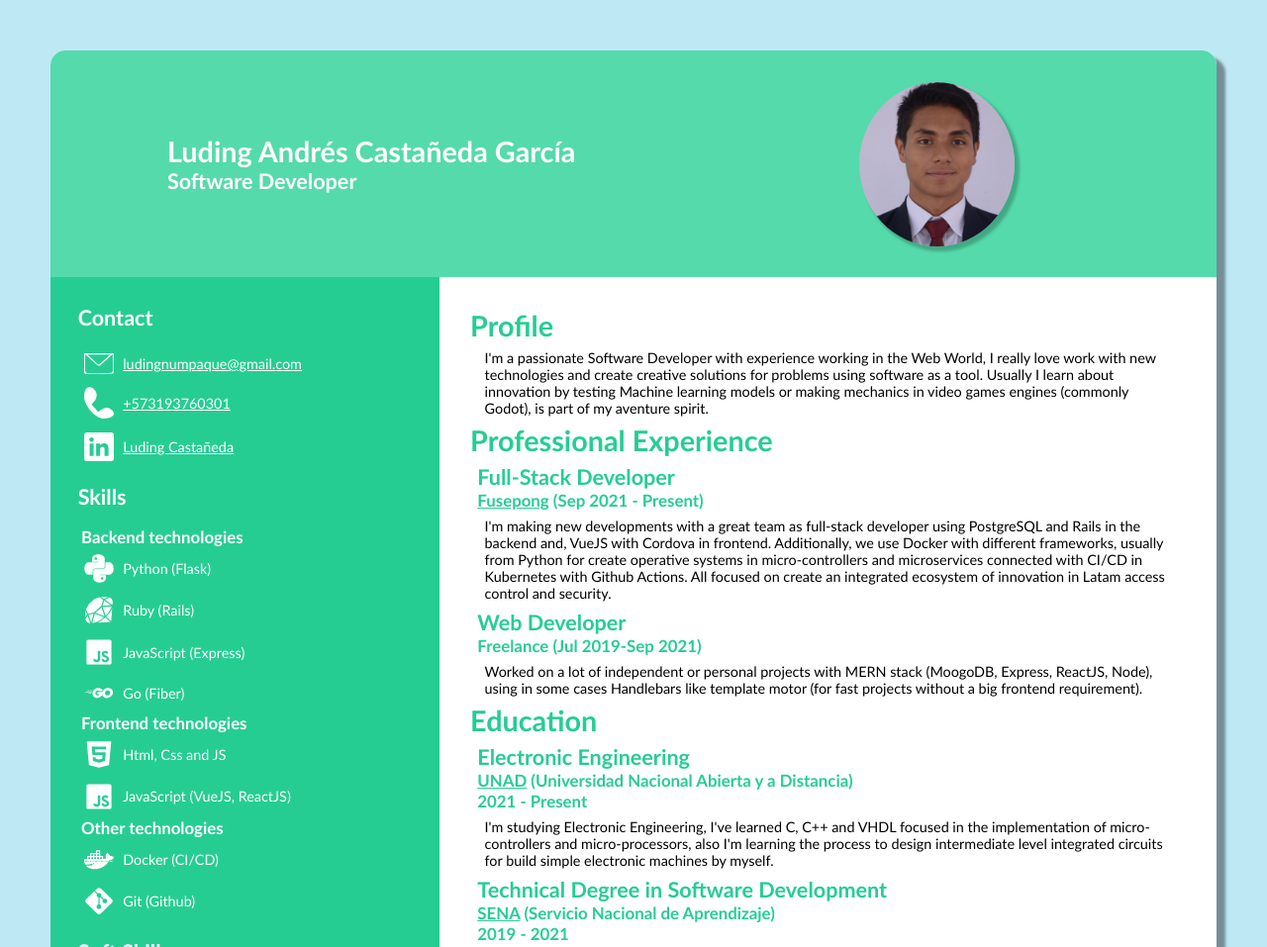
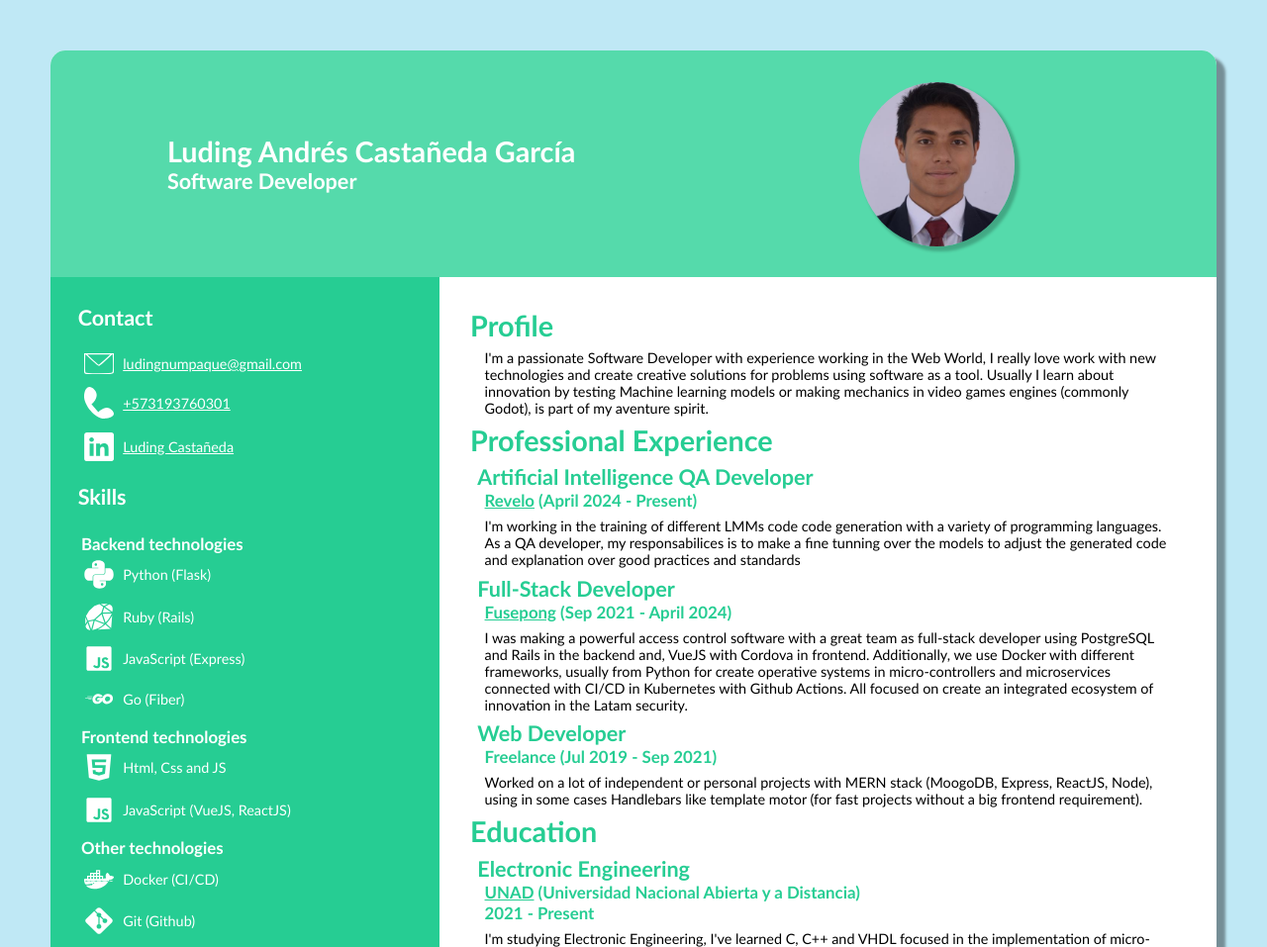
Before and after one commit to LudSkywalker/cv, a plain HTML site: page index.html in a window 1280 px wide. Shown: the top 957 px of the page at 99% size. Drawn offline with Linux system fonts and the light colour scheme.

Commit message:
Changes for add the time in revelo

```diff
--- a/index.html
+++ b/index.html
@@ -124,13 +124,13 @@
                     </p>
                 </div>
             </div>
-            <h1>References</h1>
+            <!-- <h1>References</h1>
 
             <div class="content">
                 <h3>Wilson Montoya (CTO of Fusepong)</h3>
                 <p>+57 316 3993077</p>
                 <p>wilson.montoya@fusepong.com</p>
-            </div>
+            </div> -->
         </aside>
 
         <main>
@@ -144,23 +144,38 @@
                 (commonly Godot), is part of my aventure spirit.
             </p>
             <h1>Professional Experience</h1>
+            <h2>Artificial Intelligence QA Developer</h2>
+            <h3>
+                <a href="https://www.revelo.com/" target="_blank">Revelo</a>
+                (April 2024 - Present)
+            </h3>
+            <p>
+                I'm working in the training of different LMMs code code generation
+                with a variety of programming languages. As a QA developer, my
+                responsabilices is to make a fine tunning over the models to
+                adjust the generated code and explanation over good practices
+                and standards
+
+            </p>
             <h2>Full-Stack Developer</h2>
             <h3>
                 <a href="https://fuseaccess.com/" target="_blank">Fusepong</a>
-                (Sep 2021 - Present)
+                (Sep 2021 - April 2024)
             </h3>
             <p>
-                I'm making new developments with a great team as full-stack
-                developer using PostgreSQL and Rails in the backend and,
-                VueJS with Cordova in frontend. Additionally, we use Docker with
-                different frameworks, usually from Python for create
-                operative systems in micro-controllers and microservices
-                connected with CI/CD in Kubernetes with Github Actions. All
-                focused on create an integrated ecosystem of innovation in
-                Latam access control and security.
+                I was making a powerful access control software with a
+                great team as full-stack developer using PostgreSQL
+                and Rails in the backend and, VueJS with Cordova in
+                frontend.
+                Additionally, we use Docker with different frameworks,
+                usually from Python for create operative systems in
+                micro-controllers and microservices connected with CI/CD
+                in Kubernetes with Github Actions.
+                All focused on create an integrated ecosystem of innovation in
+                the Latam security.
             </p>
             <h2>Web Developer</h2>
-            <h3>Freelance (Jul 2019-Sep 2021)</h3>
+            <h3>Freelance (Jul 2019 - Sep 2021)</h3>
             <p>
                 Worked on a lot of independent or personal projects with
                 MERN stack (MoogoDB, Express, ReactJS, Node), using in some
@@ -190,8 +205,8 @@
             <h3>2019 - 2021</h3>
             <p>
                 Basis of software development from logic to advance algorism
-                and OOP are concepts that I learned in this institute, coding in Java and PHP and building personal web
-                apps.
+                and OOP are concepts that I learned in this institute,
+                coding in Java and PHP and building personal web apps.
             </p>
         </main>
     </div>
--- a/style.css
+++ b/style.css
@@ -8,7 +8,7 @@
 	box-sizing: border-box;
 	font-family: "Gill Sans", "Gill Sans MT", Calibri, "Trebuchet MS",
 		sans-serif;
-	}
+}
 
 body {
 	font-size: 90%;
@@ -55,12 +55,11 @@ aside {
 	color: white;
 	justify-content: center;
 }
-aside p{
+aside p {
 	display: flex;
 	align-items: center;
-
 }
-.icon{
+.icon {
 	margin-right: 3%;
 	width: 9%;
 }
@@ -74,6 +73,9 @@ aside p{
 .content a {
 	color: white;
 }
+.content h3 {
+	margin-top: 2%;
+}
 
 main {
 	padding: 4%;
@@ -83,11 +85,11 @@ main * {
 	color: #26cd93;
 }
 main h2 {
-	margin: 1%;
+	margin: 1% 1%;
 	margin-bottom: 0;
 }
 main h3 {
-	margin-left: 1%;
+	margin-left: 2%;
 }
 main p {
 	margin: 1% 2%;
```
Also changed, not shown: 2 other files.
